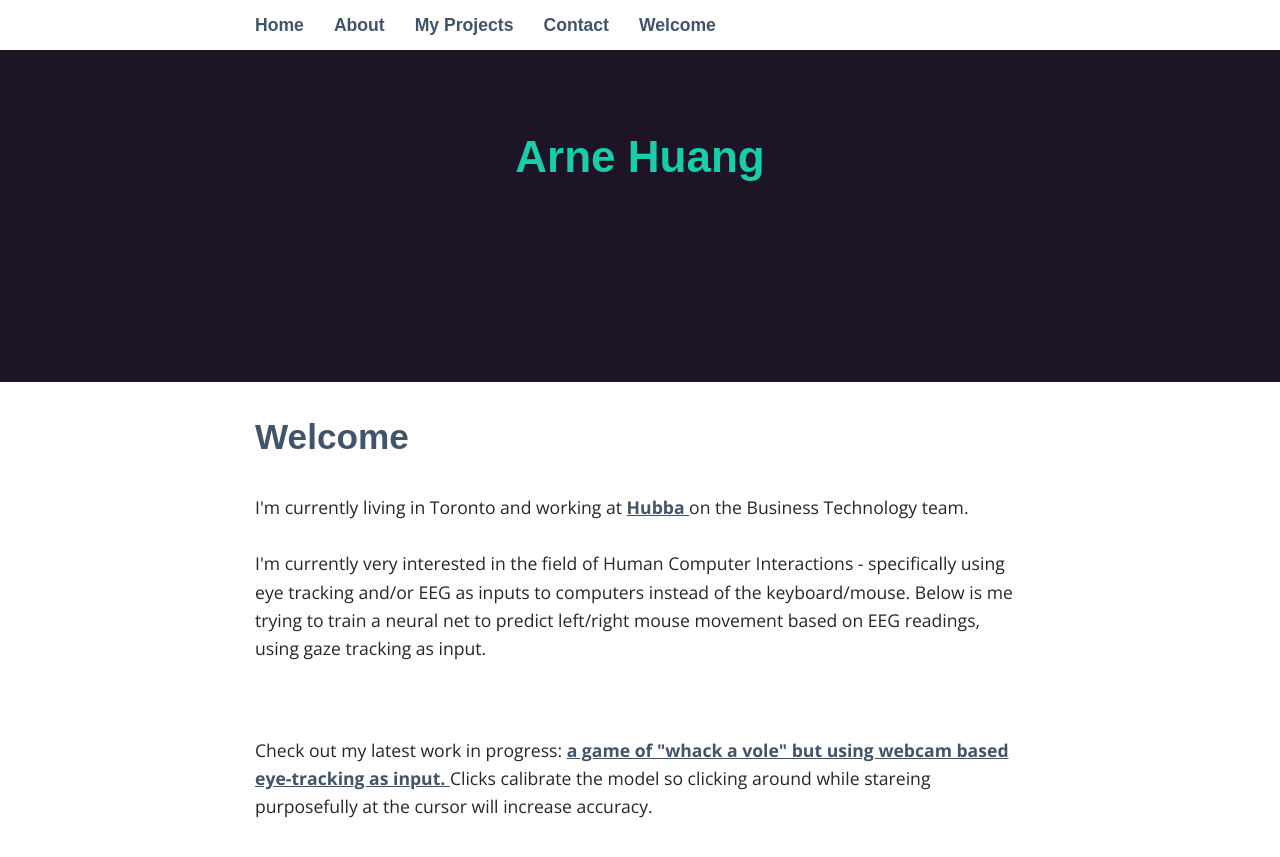
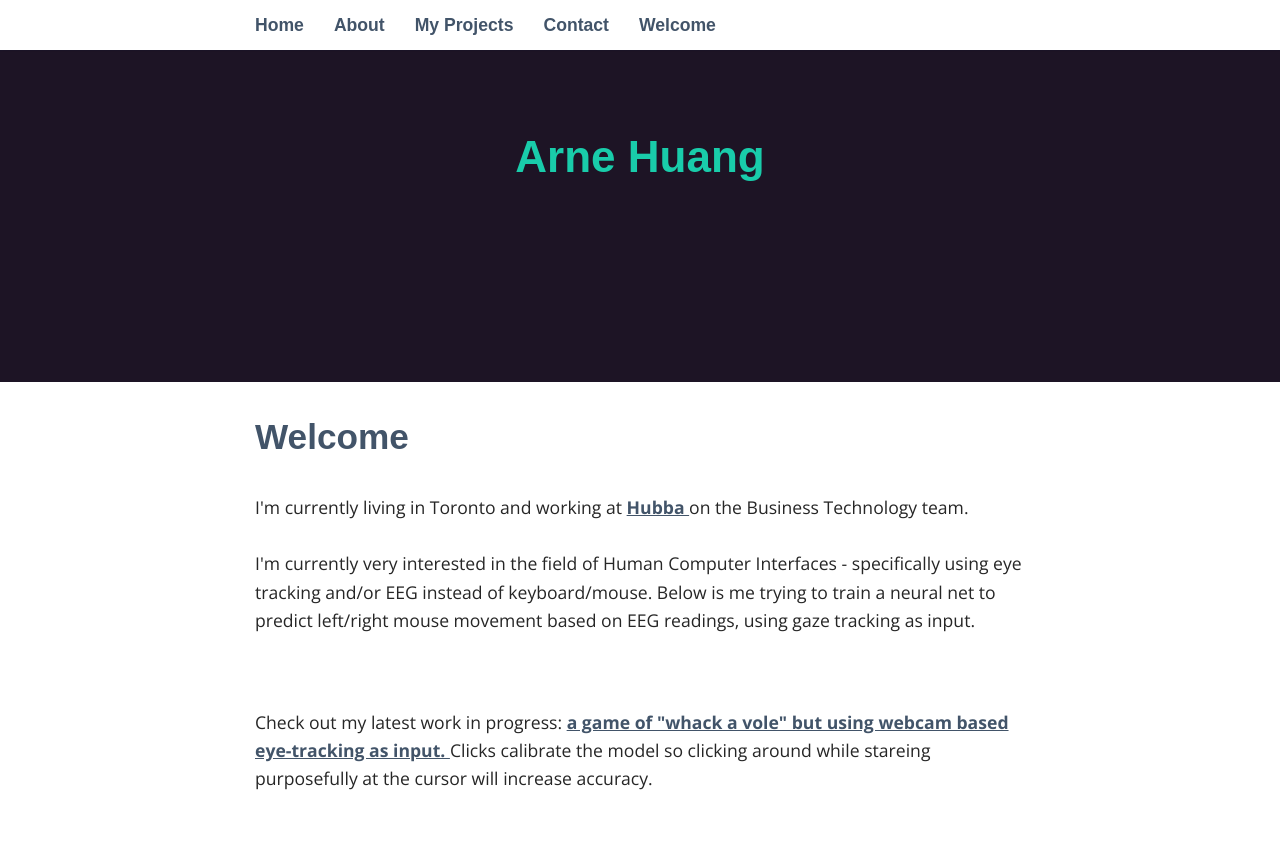
Before and after one commit to arnehuang/arnehuang.github-io, a Jekyll site: the page built from index.html, in a window 1280 px wide and 900 px high, scrolled down 118 px. Shown: the top 857 px of the window. Built offline with Jekyll 4.4.1, drawn with Linux system fonts in a browser that asks for light colours; some web fonts are replaced; a script that is not in the unit is left out.

Commit message:
Update index.html

```diff
--- a/index.html
+++ b/index.html
@@ -9,7 +9,7 @@ I'm currently living in Toronto and working at <a href = 'www.hubba.com'> Hubba
 <br>
 <br>
 
-I'm currently very interested in the field of Human Computer Interactions - specifically using eye tracking and/or EEG as inputs to computers instead of the keyboard/mouse.
+I'm currently very interested in the field of Human Computer Interfaces - specifically using eye tracking and/or EEG instead of keyboard/mouse.
 Below is me trying to train a neural net to predict left/right mouse movement based on EEG readings, using gaze tracking as input.
 
 <blockquote class="imgur-embed-pub" lang="en" data-id="a/lsCXN"><a href="//imgur.com/lsCXN"></a></blockquote>
```
